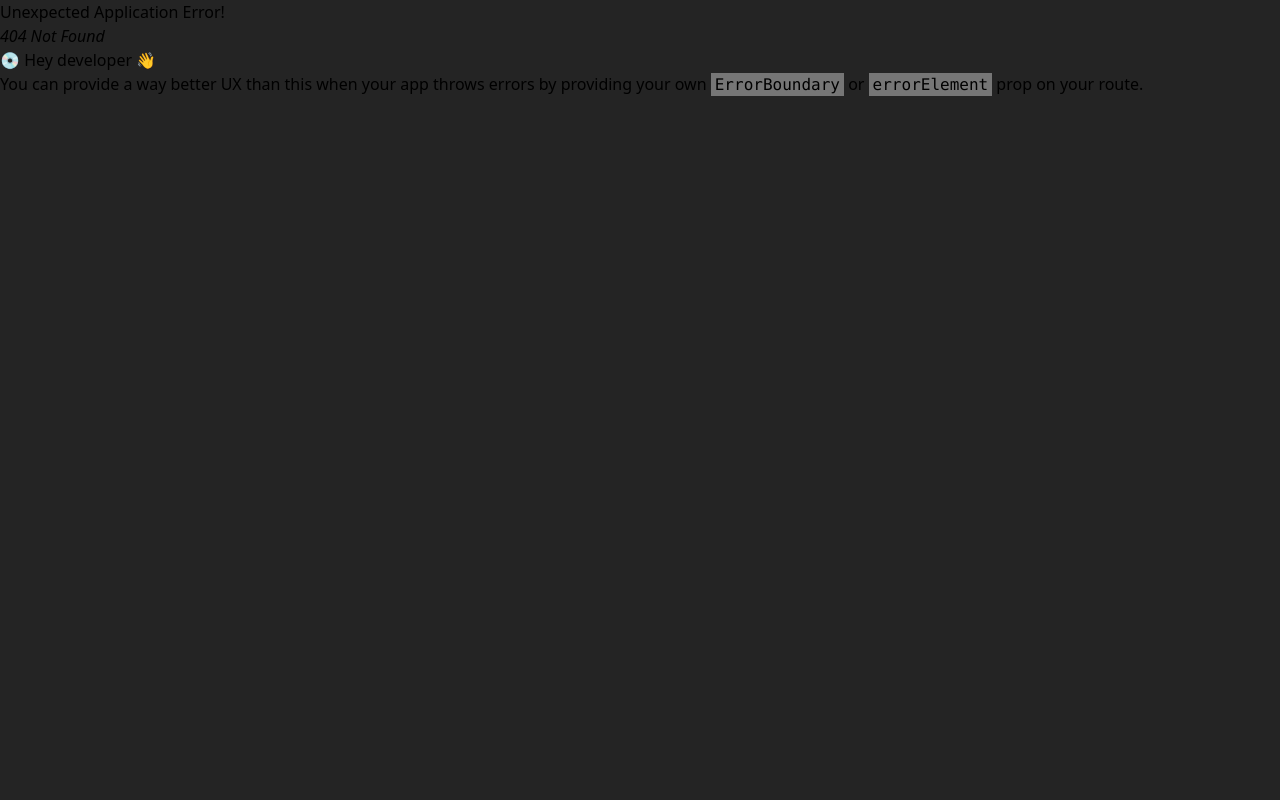
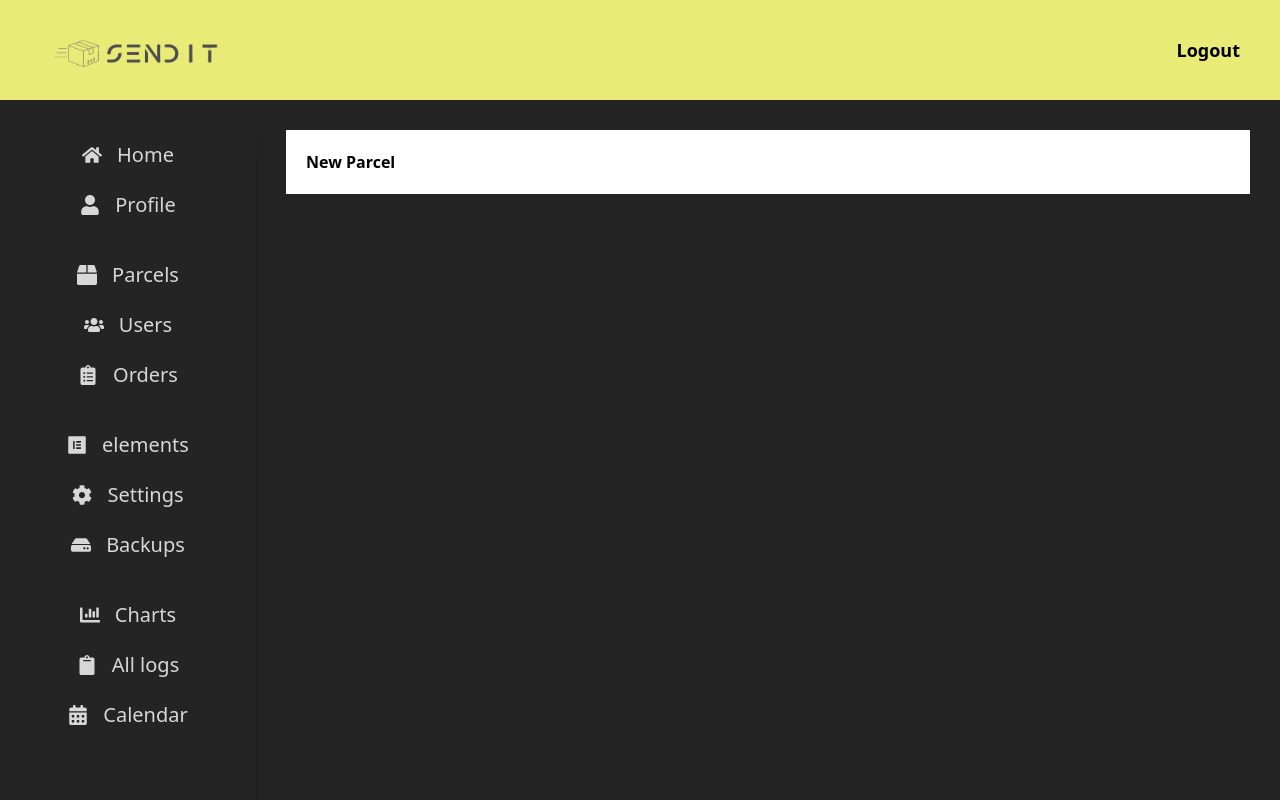
Before and after one commit to valanboy/sendit1, a React (Vite) app in the folder admin/: page /newparcel in a window 1280 px wide. Before the commit this address had no page. Shown: the top 800 px of the page. Built offline with nearby package versions, Linux system fonts and the light colour scheme.

Commit message:
created parcels and users page for the admin dashboard

```diff
--- a/admin/src/App.jsx
+++ b/admin/src/App.jsx
@@ -2,10 +2,12 @@ import { createBrowserRouter, Outlet, RouterProvider } from "react-router-dom";
 import Home from "./pages/Home";
 import Parcels from "./pages/Parcels";
 import Parcel from "./pages/Parcel";
+import NewParcel from "./pages/NewParcel";
 import Navbar from "./components/Navbar";
 import Menu from "./components/Menu";
 import Footer from "./components/Footer";
 import Users from "./pages/Users";
+import NewUser from "./pages/NewUser";
 import Login from "./pages/Login"
 
 function App() {
@@ -34,8 +36,10 @@ function App() {
       element: <Layout />,
       children: [
         { path: "/parcels", element: <Parcels /> },
+        { path: "/newparcel", element: <NewParcel /> },
         { path: "/parcel/:parcelId", element: <Parcel /> },
         { path: "/users", element: <Users /> },
+        { path: "/newuser", element: <NewUser /> },
         { path: "/", element: <Home /> }
       ],
     },
--- a/admin/src/pages/NewParcel.jsx
+++ b/admin/src/pages/NewParcel.jsx
@@ -1,8 +1,12 @@
+
 
 const NewParcel = () => {
   return (
-    <div>
+    <div className='m-[30px] bg-[#fff] p-[20px]'>
+      <h2 className="font-semibold">New Parcel</h2>
+      <div className="flex">
 
+      </div>
     </div>
   )
 }
--- a/admin/src/pages/Parcels.jsx
+++ b/admin/src/pages/Parcels.jsx
@@ -1,5 +1,6 @@
 import { DataGrid } from '@mui/x-data-grid';
 import { FaTrash } from 'react-icons/fa';
+import { Link } from 'react-router-dom'
 
 const columns = [
   { field: 'id', headerName: 'ID', width: 70 },
@@ -47,7 +48,9 @@ const Parcels = () => {
     <div className="m-[30px] bg-[#fff] p-[20px]">
       <div className="flex items-center justify-between">
           <h1 className="m-[20px] text-[20px]">All parcels</h1>
+          <Link to="/newparcel">
           <button className="bg-[#1e1e1e] text-white p-[10px] cursor-pointer">New Parcel</button>
+          </Link>
       </div>
 
       <DataGrid
--- a/admin/src/pages/Users.jsx
+++ b/admin/src/pages/Users.jsx
@@ -1,5 +1,6 @@
 import { DataGrid } from '@mui/x-data-grid';
 import { FaTrash } from 'react-icons/fa';
+import { Link } from 'react-router-dom'
 
 
 const columns = [
@@ -37,7 +38,9 @@ const Users = () => {
     <div className="m-[30px] bg-[#fff] p-[20px]">
       <div className="flex items-center justify-between">
           <h1 className="m-[20px] text-[20px]">All Users</h1>
+          <Link to="/newuser">
           <button className="bg-[#1e1e1e] text-white p-[10px] cursor-pointer">New User</button>
+          </Link>
       </div>
 
       <DataGrid
```
